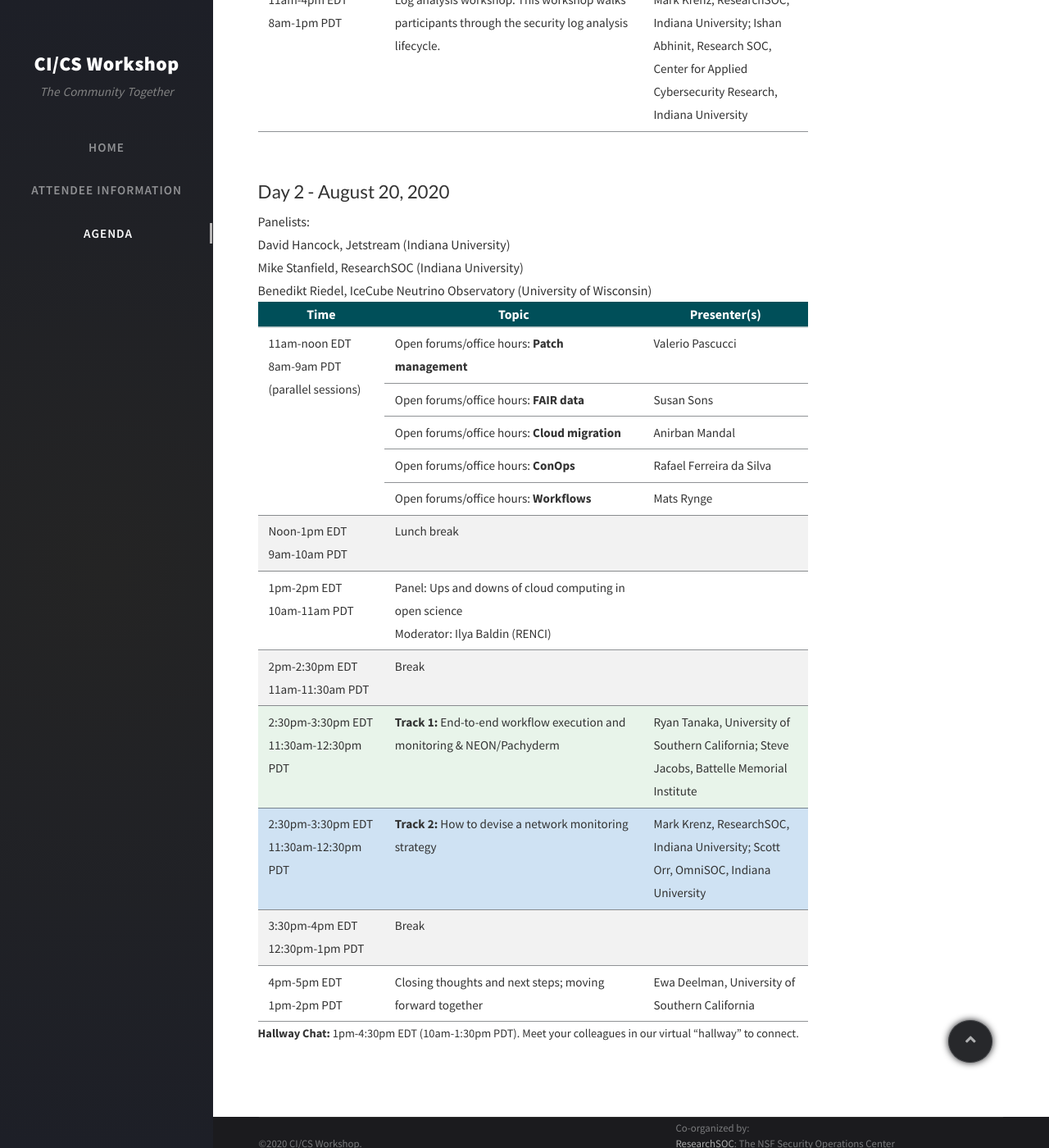
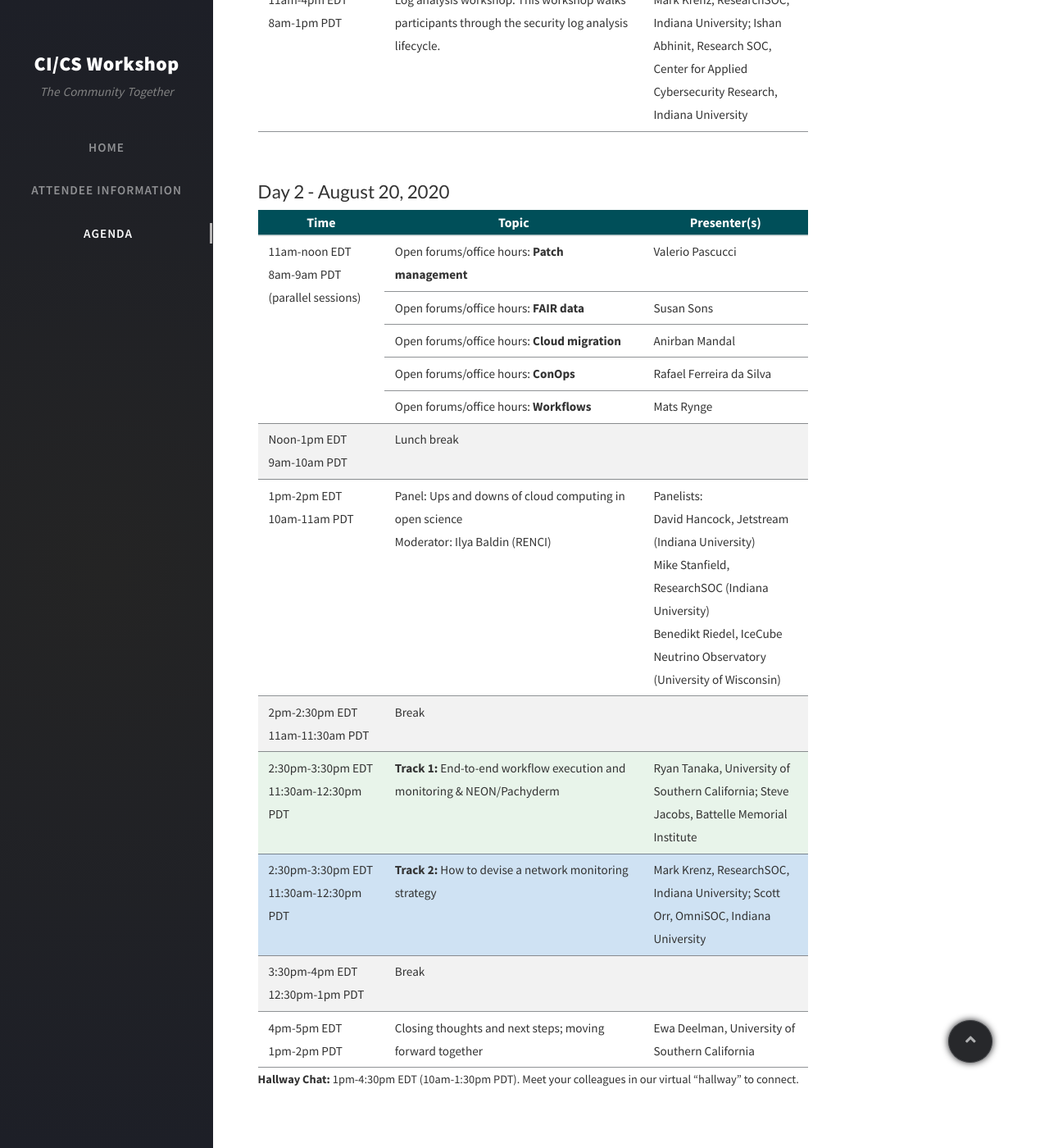
Before and after one commit to cics-workshop/cics-workshop.github.io, a Jekyll site: the page built from agenda.html, in a window 1280 px wide and 1400 px high, scrolled down 1401 px. Shown: the whole window at 82% size. Built offline with Jekyll 4.4.1, drawn with Linux system fonts in a browser that asks for light colours; nearby versions of some CDN libraries; comment, search, counter and statistics services are not loaded; part of the change alters nothing that is shown.

```diff
--- a/agenda.html
+++ b/agenda.html
@@ -139,7 +139,7 @@ permalink: /agenda/
         <td>1pm-2pm EDT <br/> 10am-11am PDT</td>
         <td>Panel: Ups and downs of cloud computing in open science<br/>Moderator: Ilya Baldin (RENCI)
         </td>
-        <td></td>Panelists:<br/>David Hancock, Jetstream (Indiana University)<br/>Mike Stanfield,
+        <td>Panelists:<br/>David Hancock, Jetstream (Indiana University)<br/>Mike Stanfield,
             ResearchSOC (Indiana University)<br/>Benedikt Riedel, IceCube Neutrino Observatory (University of Wisconsin)
         </td>
     </tr>
```
